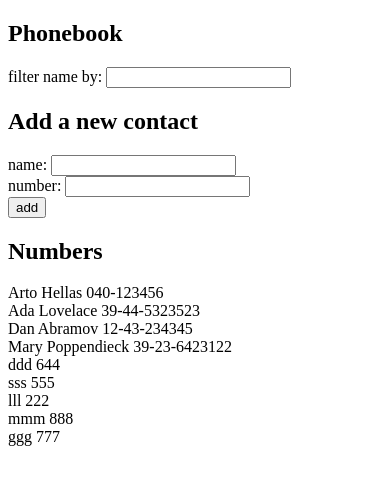
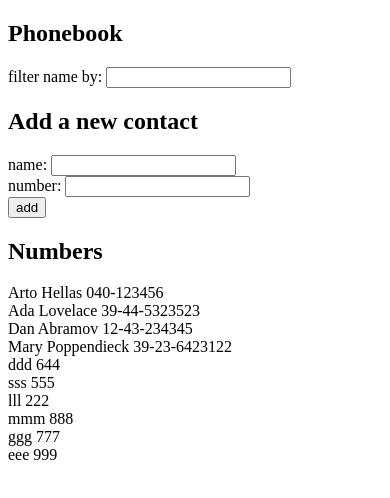
Before and after one commit to Starle21/FullStackOpen-exercises, a React (Create React App) app in the folder part2/phonebook/: page / in a window 390 px wide. Shown: the top 498 px of the page. Built offline with nearby package versions, Linux system fonts and the light colour scheme; data requests are answered from the project's data file.

Commit message:
Part 2.16 Phonebook step8 module extract

```diff
--- a/part2/phonebook/db.json
+++ b/part2/phonebook/db.json
@@ -44,6 +44,11 @@
       "name": "ggg",
       "number": "777",
       "id": 9
+    },
+    {
+      "name": "eee",
+      "number": "999",
+      "id": 10
     }
   ]
 }
--- a/part2/phonebook/src/App.js
+++ b/part2/phonebook/src/App.js
@@ -1,5 +1,5 @@
 import React, { useState, useEffect } from 'react';
-import axios from 'axios';
+import personsService from './services/persons';
 
 const Person = ({ person }) => {
   return (
@@ -63,8 +63,8 @@ const App = () => {
   const [filterValue, setFilterValue] = useState('');
 
   useEffect(() => {
-    axios.get('http://localhost:3002/persons').then(response => {
-      setPersons(response.data);
+    personsService.getAll().then(initialPersons => {
+      setPersons(initialPersons);
     });
   }, []);
 
@@ -81,11 +81,10 @@ const App = () => {
       number: newNumber,
     };
 
-    axios
-      .post('http://localhost:3002/persons', newObject)
-      .then(response => setPersons(persons.concat(response.data)));
+    personsService
+      .create(newObject)
+      .then(returnedPerson => setPersons(persons.concat(returnedPerson)));
 
-    // setPersons(persons.concat(newObject));
     setNewName('');
     setNewNumber('');
   };
--- /dev/null
+++ b/part2/phonebook/src/services/persons.js
@@ -0,0 +1,17 @@
+import axios from 'axios';
+
+const baseURL = 'http://localhost:3002/persons';
+
+const getAll = () => {
+  const request = axios.get(baseURL);
+  return request.then(response => response.data);
+};
+
+const create = newObject => {
+  const request = axios.post(baseURL, newObject);
+  return request.then(response => response.data);
+};
+
+const obj = { getAll, create };
+
+export default obj;
```
